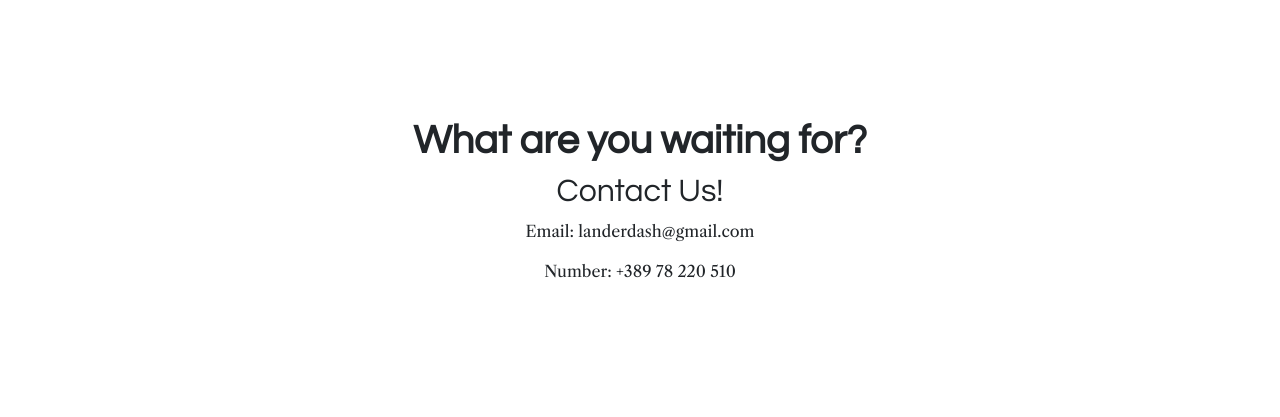
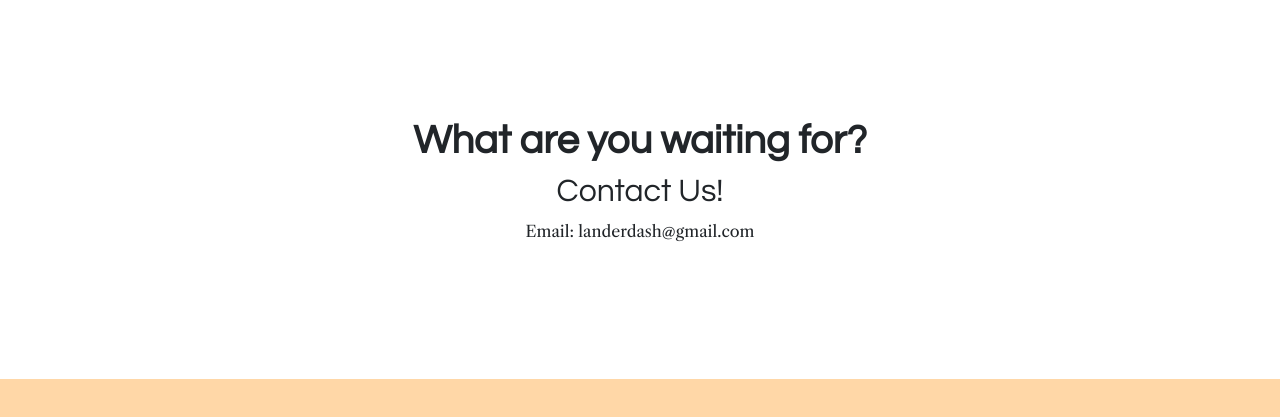
Before and after one commit to Lander2003/WebDev, a plain HTML site: page index.html in a window 1280 px wide. Shown: the part 5288-5705 px from the top of the page. Drawn offline with nearby package versions, Linux system fonts and the light colour scheme.

Commit message:
Update index.html

```diff
--- a/index.html
+++ b/index.html
@@ -205,7 +205,6 @@
         <h1>What are you waiting for?</h1>
         <h2>Contact Us!</h2>
         <p>Email: landerdash@gmail.com</p>
-        <p>Number: +389 78 220 510</p>
       </div>
 
     </div>
```
